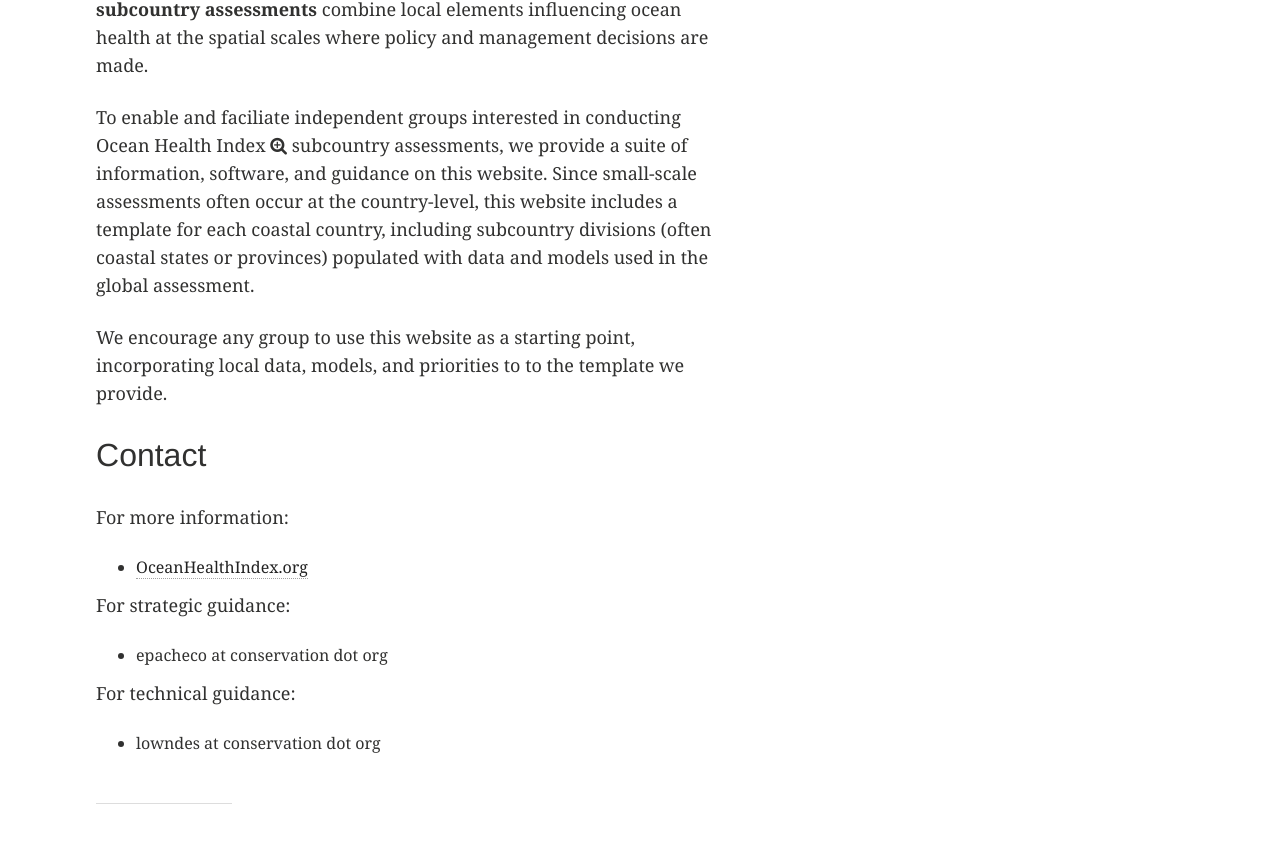
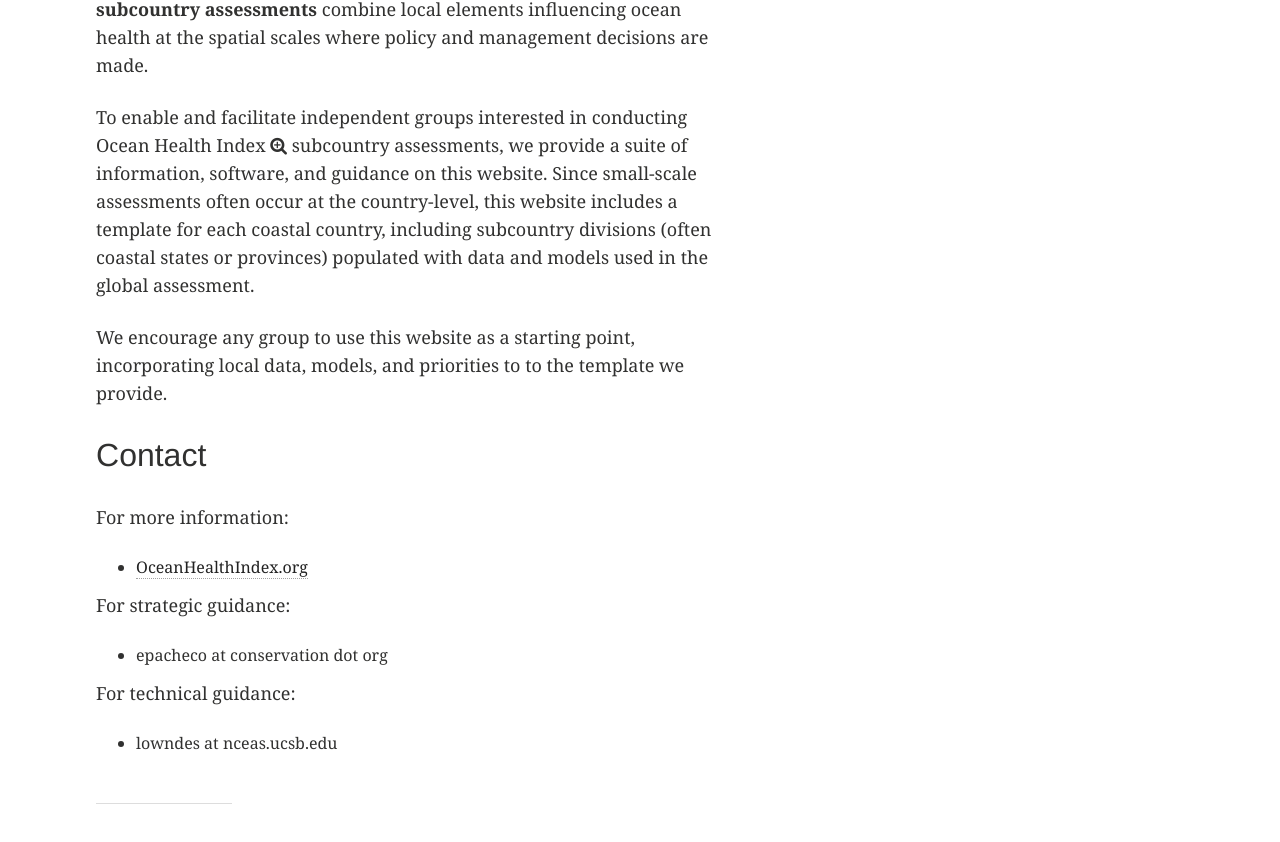
Before and after one commit to OHI-Science/esp, a Jekyll site: the page built from about/index.md, in a window 1280 px wide. Shown: the part 375-1217 px from the top of the page. Built offline with Jekyll 4.4.1, drawn with Linux system fonts in a browser that asks for light colours; nearby versions of some CDN libraries; Markdown is read by kramdown in place of the engine named in the settings.

Commit message:
update About using ohi-webapps/create_functions.R - update_website()

```diff
--- a/about/index.md
+++ b/about/index.md
@@ -14,7 +14,7 @@ Towards healthier oceans.
 
 While the Ocean Health Index framework was first demonstrated at the global scale (Halpern _et al._ 2012, _Nature_), assessments conducted at smaller spatial scales provide a clearer picture of local ocean health. Using existing data, indicators and priorities, **Ocean Health Index <i class="fa fa-search-plus"></i> subcountry assessments** combine local elements influencing ocean health at the spatial scales where policy and management decisions are made.
 
-To enable and faciliate independent groups interested in conducting Ocean Health Index <i class="fa fa-search-plus"></i> subcountry assessments, we provide a suite of information, software, and guidance on this website. Since small-scale assessments often occur at the country-level, this website includes a template for each coastal country, including subcountry divisions (often coastal states or provinces) populated with data and models used in the global assessment.
+To enable and facilitate independent groups interested in conducting Ocean Health Index <i class="fa fa-search-plus"></i> subcountry assessments, we provide a suite of information, software, and guidance on this website. Since small-scale assessments often occur at the country-level, this website includes a template for each coastal country, including subcountry divisions (often coastal states or provinces) populated with data and models used in the global assessment.
 
 We encourage any group to use this website as a starting point, incorporating local data, models, and priorities to to the template we provide.
 
@@ -31,4 +31,4 @@ For strategic guidance:
 
 For technical guidance:
 
-- lowndes at conservation dot org
+- lowndes at nceas.ucsb.edu
```
